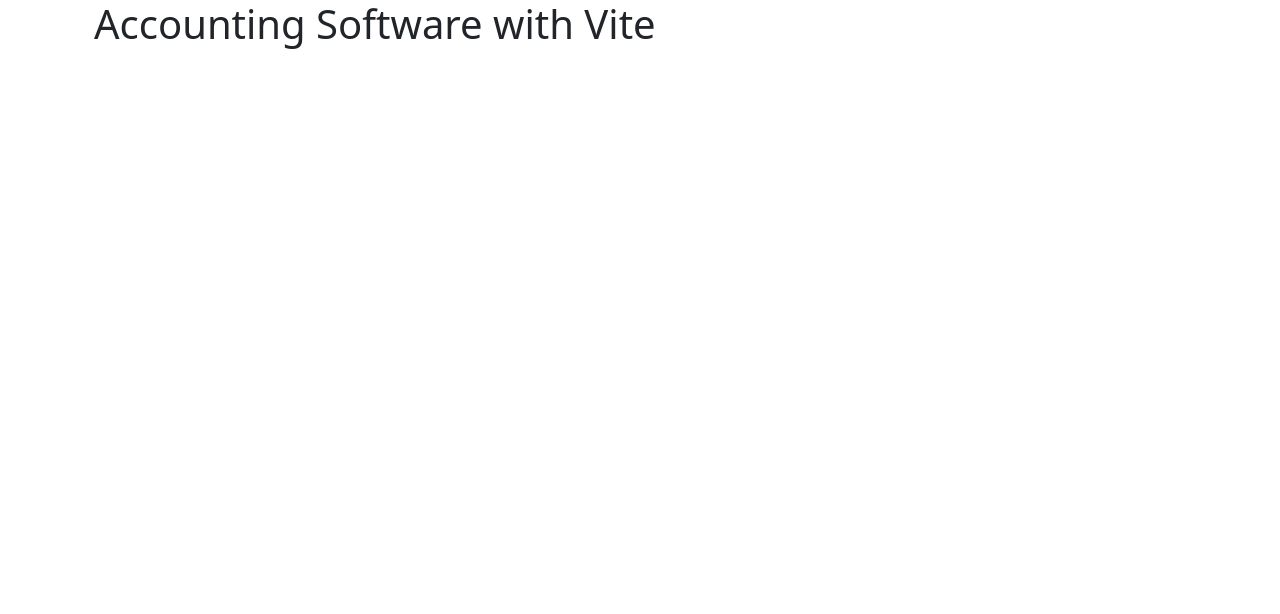
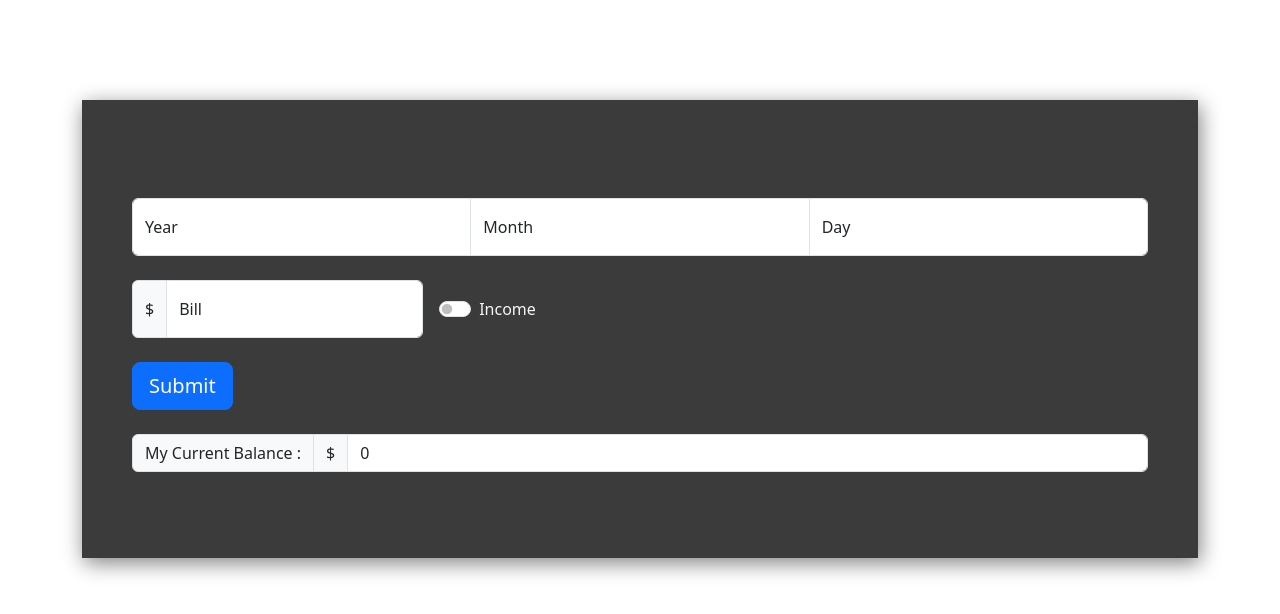
Before and after one commit to pofnor/accountingVite, a React (Vite) app: page / in a window 1280 px wide. Shown: the top 614 px of the page. Built offline with nearby package versions, Linux system fonts and the light colour scheme; no server answers.

Commit message:
Add InputForm

```diff
--- /dev/null
+++ b/src/App.css
@@ -0,0 +1,7 @@
+.input-form-container{
+  width: 100%;
+  box-shadow: 2px 5px 20px gray;
+  padding: 50px;
+  margin-top: 100px;
+  background-color: #3b3b3b;
+}
--- a/src/App.jsx
+++ b/src/App.jsx
@@ -1,9 +1,12 @@
 import InputForm from "./Components/InputForm/InputForm";
+import './App.css';
 
 export default function App(){
   return(
     <section className="container">
-    <InputForm />
+      <div className='input-form-container'>
+        <InputForm />
+      </div>
     </section>
   );
 }
--- /dev/null
+++ b/src/Components/InputForm/InputForm.css
@@ -0,0 +1,11 @@
+:root{
+  --gold : rgb(237, 167, 32);
+  --gold70 : rgba(237, 169, 32, 0.7);
+  --yellowLight : #ffb517;
+}
+
+.prompt{
+  color: var(--yellowLight);
+  font-size: 20px;
+  padding: 10px 20px;
+}
--- a/src/Components/InputForm/InputForm.jsx
+++ b/src/Components/InputForm/InputForm.jsx
@@ -1,19 +1,58 @@
 import { useState } from 'react';
-
 import axios from 'axios';
 import { useEffect } from 'react';
+import './InputForm.css';
+import Post from '../Post/Post';
 
 export default function InputForm(){
 
-  const [data,setData] = useState([]);
-  const [loadingData, setLoadingData] = useState(true);
-  const [refreshData,setRefreshData] = useState(false);
+  const [data, setData] = useState([]);
+  // const [loadingData, setLoadingData] = useState(true);
+  const [refreshData, setRefreshData] = useState(false);
+  const [balance, setBalance] = useState(0);
+  const [bill, setBill] = useState('');
+  const [yDate, setYDate] = useState('');
+  const [mDate, setMDate] = useState('');
+  const [dDate, setDDate] = useState('');
+  const [isIncome, setIsIncome] = useState(false);
+  const [error, setError] = useState('');
 
   const getData = async () => {
     const response = await axios.get('http://localhost:3002/accounting')
     setData(response.data);
-    setLoadingData(false);
+    // setLoadingData(false);
   }
+
+  const getBalance = async () => {
+    const response = await axios.get('http://localhost:3002/accounting')
+    setBalance(response.data[response.data.length-1].balance);
+    console.log("getBalance",balance);
+    // setLoadingData(false);
+  }
+
+  function handleSubmit(e){
+    e.preventDefault();
+    if((+yDate > 1999) && (+yDate < 2024) &&
+    (+mDate > 0) && (+mDate < 13) &&
+    (+dDate > 0) && (+dDate < 32)){
+     if((+bill > 0)){
+       Post(balance,bill,isIncome,yDate,mDate,dDate);
+       setBalance(0);
+       setBill('');
+       setYDate('');
+       setMDate('');
+       setDDate('');
+       setIsIncome('');
+       setError('');
+      } else setError("The Bill is invalid");
+    } else setError("The Date is invalid");
+
+  }
+
+
+  useEffect(()=>{
+    getBalance()
+  },[balance]);
 
   useEffect(()=>{
     getData()
@@ -21,8 +60,46 @@
 
 
   return(
-    <section className="container">
-    <h1>Accounting Software with Vite</h1>
-    </section>
+    <form onSubmit={(e)=>{handleSubmit(e)}}>
+      <div className='input-group pt-5'>
+        <div className='form-floating'>
+          <input className='form-control' id='year' type='text' placeholder='Year' value={yDate} onChange={(e)=> setYDate(e.target.value)}></input>
+          <label htmlFor='year'>Year</label>
+        </div>
+        <div className='form-floating'>
+          <input className='form-control' id='month' type='text' placeholder='Month'value={mDate} onChange={(e)=> setMDate(e.target.value)}></input>
+          <label htmlFor='month'>Month</label>
+        </div>
+        <div className='form-floating'>
+          <input className='form-control' id='day' type='text' placeholder='Day'  value={dDate} onChange={(e)=> setDDate(e.target.value)}></input>
+          <label htmlFor='day'>Day</label>
+        </div>
+      </div>
+      <br></br>
+      <div className='form-check-inline'>
+        <div className='input-group'>
+          <div className='input-group-text'>$</div>
+          <div className='form-floating'>
+            <input className='form-control' id='bill' type='number' placeholder='Bill' value={bill} onChange={(e)=> setBill(e.target.value)}></input>
+            <label htmlFor='bill'>Bill</label>
+          </div>
+        </div>
+      </div>
+      <div className='form-check-inline'>
+        <div className='form-check form-switch'>
+          <input className='form-check-input' type="checkbox" id='checkboxIncome' name="checkboxIncome" checked={isIncome} onChange={(e)=> setIsIncome(!isIncome)}></input>
+          <label htmlFor='checkboxIncome'  style={{color:"whitesmoke"}} className='from-check-label'>Income</label>
+        </div>
+      </div>
+      <br></br><br></br>
+      <button type='submit' className='btn btn-primary btn-lg'>Submit</button>
+      <br></br><br></br>
+      <div className='input-group'>
+        <div className='input-group-text' onClick={(e)=>getBalance()}>My Current Balance :</div>
+        <div className='input-group-text' onClick={(e)=>getBalance()}>$</div>
+        <input className='form-control' onClick={(e)=>getBalance()} type='number' value={balance} readOnly></input>
+      </div>
+      <p className='prompt'>{error}</p>
+    </form>
   );
 }
--- a/src/Components/Post/Post.jsx
+++ b/src/Components/Post/Post.jsx
@@ -0,0 +1,47 @@
+import axios from 'axios';
+async function Post(balance,bill,isIncome,y,m,d){
+  // Loader(true);
+  try{
+    // check the username is unique
+    const datas = await axios.get("http://localhost:3002/accounting");
+    // showLoader(false);
+    // get last ID from database
+    const lastId = datas.data[datas.data.length-1].id;
+    // Add new user
+    const newId = +lastId + 1;
+    // showLoader(true);
+
+    // Calculate
+    let balanceFinal = +balance;
+    if(isIncome){
+      balanceFinal += +bill;
+    } else {
+      balanceFinal -= +bill;
+    }
+    const post = await axios.post("http://localhost:3002/accounting",{
+      "id": String(newId),
+      "balance": String(balanceFinal),
+      "bill": String(bill),
+      "isIncome": String(isIncome),
+      "y": String(y),
+      "m": String(m),
+      "d": String(d)
+    });
+    // showLoader(false);
+    if(post.status === 201){
+      // toast("Your Account has successfully created");
+      console.log("ok");
+    } else {
+      console.log("error");
+      // result.innerHTML = "<span>" + "Error :" + "</span><br>" + response.message + "<br>" + response.config.url;
+    }
+
+  }
+  catch(error){
+    // showLoader(false);
+    console.log("errorError");
+    // result.innerHTML = "<span>" + "Error :" + "</span><br>" + error.message + "<br>";
+  }
+}
+
+export default Post;
```
